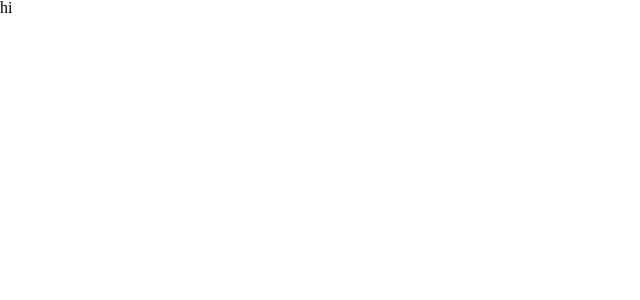
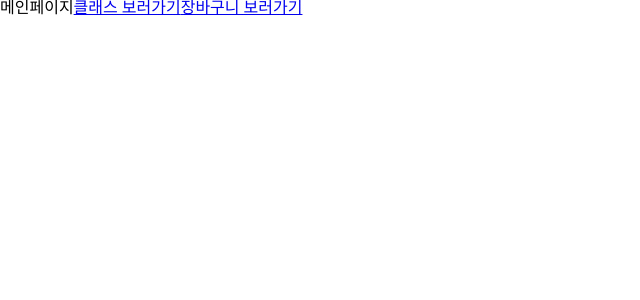
Before and after one commit to livelikeabel/abel-shop, a React (Create React App) app: page / in a window 1280 px wide. Shown: the top 300 px of the page, without its empty margins (0-640 px from the left). Built offline with nearby package versions, Linux system fonts and the light colour scheme.

Commit message:
:art:페이지 나누기

```diff
--- a/src/App.js
+++ b/src/App.js
@@ -1,10 +1,20 @@
 import React from 'react';
+import { BrowserRouter as Router, Route } from "react-router-dom";
+import Main from './pages/main';
+import Products from './pages/products';
+import Wishlist from './pages/wishlist';
 
 import './App.scss';
 
 function App() {
   return (
-    <div>hi</div>
+    <Router>
+      <div>
+        <Route exact path="/" component={Main} />
+        <Route path="/products" component={Products} />
+        <Route path="/topics" component={Wishlist} />
+      </div>
+    </Router>
   );
 }
 
--- /dev/null
+++ b/src/pages/main/index.js
@@ -0,0 +1,14 @@
+import React from 'react';
+import { Link } from 'react-router-dom';
+
+const Main = () => {
+  return (
+    <div>
+      메인페이지
+      <Link to="/products">클래스 보러가기</Link>
+      <Link to="/wishlist">장바구니 보러가기</Link>
+    </div>
+  )
+}
+
+export default Main;
--- /dev/null
+++ b/src/pages/products/index.js
@@ -0,0 +1,8 @@
+import React from 'react';
+import PropTypes from 'prop-types';
+
+const Products = () => {
+  return <div>프로덕트 페이지</div>
+}
+
+export default Products
--- /dev/null
+++ b/src/pages/wishlist/index.js
@@ -0,0 +1,8 @@
+import React from 'react';
+import PropTypes from 'prop-types';
+
+const Wishlist = () => {
+  return <div>Wishlist 페이지</div>
+}
+
+export default Wishlist
```
